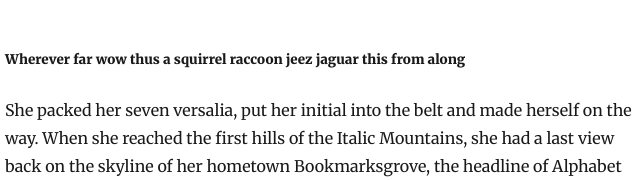
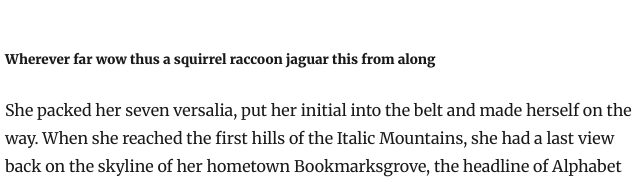
Before and after one commit to braden-w/optim-gatsby, a Gatsby site: page /blog/hi-folks/ in a window 1280 px wide. Shown: the part 2748-2928 px from the top of the page, 320-960 px from the left. Built offline with nearby package versions, Linux system fonts and the light colour scheme; Gatsby itself is replaced by a stand-in of ours; some packages are replaced by stand-ins of ours.

Commit message:
Updated index.mdx

```diff
--- a/content/blog/hi-folks/index.mdx
+++ b/content/blog/hi-folks/index.mdx
@@ -88,7 +88,7 @@
 advised her not to do so, because there were thousands of bad Commas, wild
 Question Marks and devious Semikoli, but the Little Blind Text didn’t listen.
 
-##### Wherever far wow thus a squirrel raccoon jeez jaguar this from along
+##### Wherever far wow thus a squirrel raccoon jaguar this from along
 
 She packed her seven versalia, put her initial into the belt and made herself on
 the way. When she reached the first hills of the Italic Mountains, she had a
```
